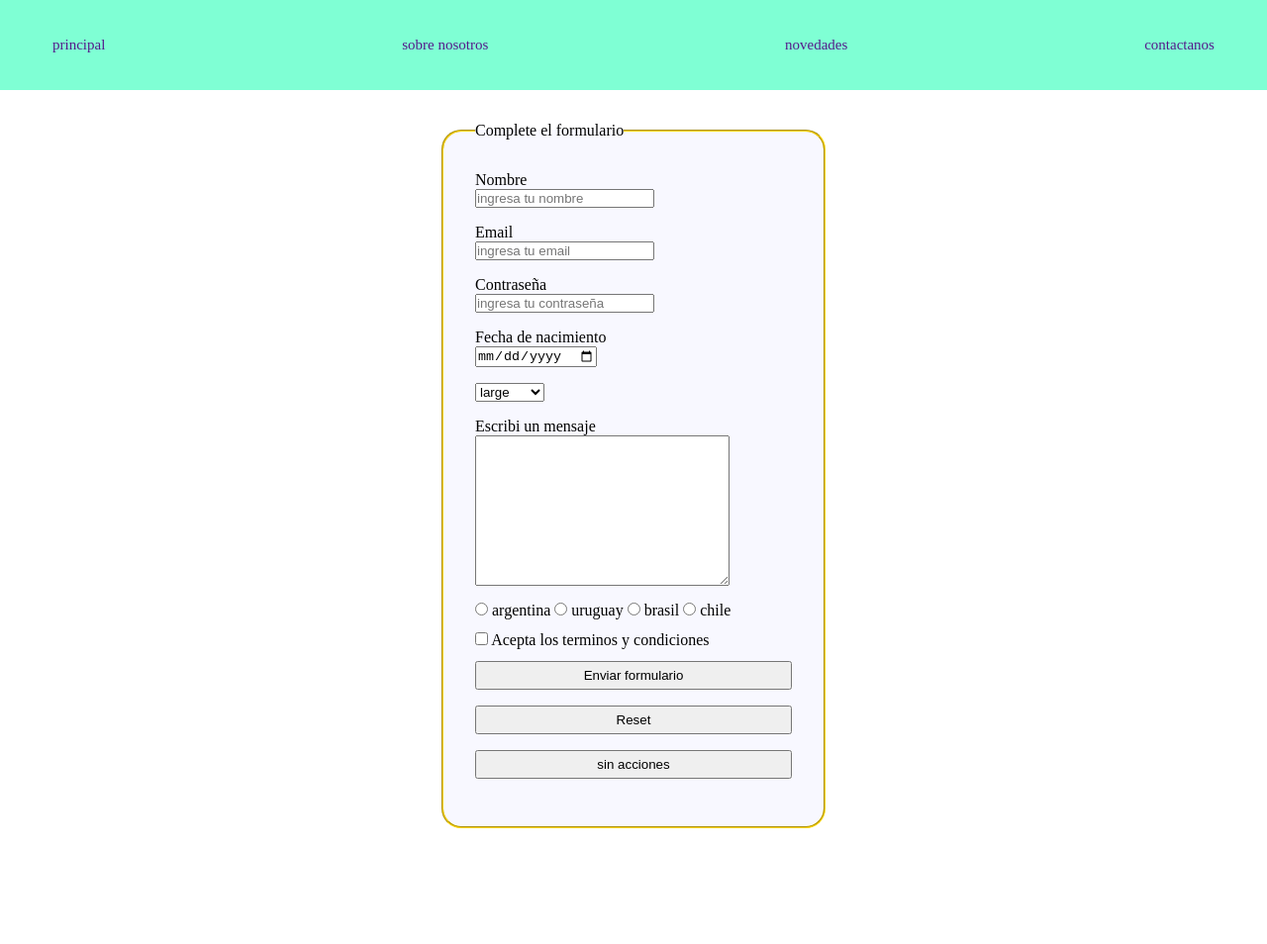
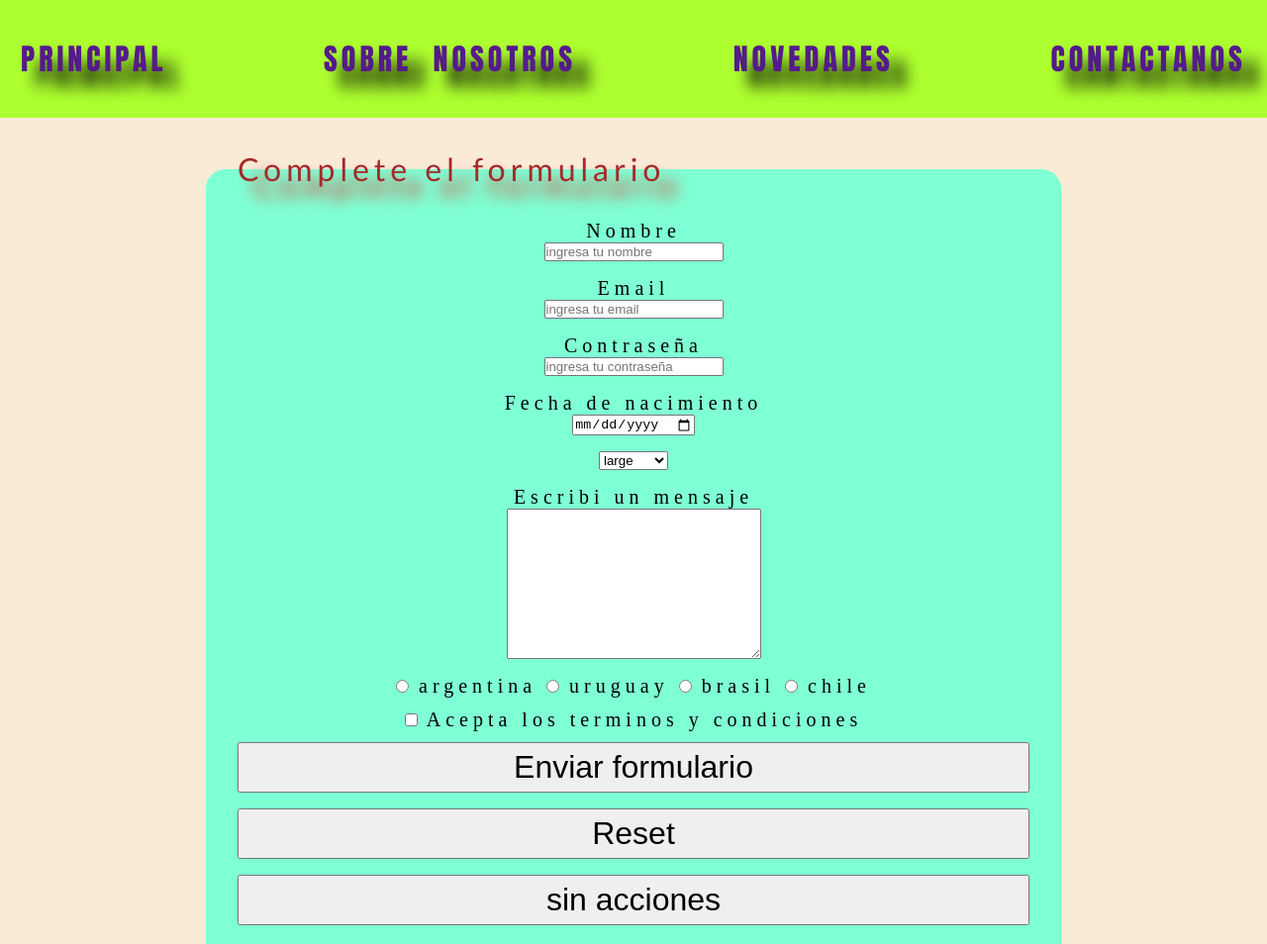
Before and after one commit to NahuelSandoval/practico7, a plain HTML site: page index.html in a window 1280 px wide. Shown: the top 954 px of the page at 99% size. Before the commit the page ends 869 px from the top, so only its background shows below. Drawn offline with Linux system fonts and the light colour scheme.

Commit message:
practico71

```diff
--- a/estilo.css
+++ b/estilo.css
@@ -2,13 +2,18 @@
     padding: 0;
     margin: 0;
     text-decoration: none;
-
+}
+/* ---------celuuuu-------- */
+nav{
+    display: flex;
+    flex-direction: column;
 }
 ul{
     background-color: aquamarine;
     font-size: 0;
     list-style: none;
-    padding: 2rem;
+    padding-top: 2rem;
+    padding-bottom: 2rem;
     display: flex;
     flex-direction: row;
     justify-content: space-between;
@@ -74,3 +79,62 @@ input,select,textarea{
     color: red;
     font-family: 'Franklin Gothic Medium', 'Arial Narrow', Arial, sans-serif;
 }
+/* --------tablettttt---------- */
+@media (min-width:768px){
+    .campos{
+        width: 30rem;
+        background-color: aquamarine;
+        align-items: center;
+        border-style: none;
+        font-size: 20px;
+        letter-spacing: 5px;
+    }
+        ul{
+            background-color: yellow;
+        }
+        body{background-color: grey
+            }
+            a{
+                font-size: 20px;
+                font-family: 'Gill Sans', 'Gill Sans MT', Calibri, 'Trebuchet MS', sans-serif;
+                text-transform: uppercase;
+            }
+            legend{
+                font-size: 2rem;
+                color: rgb(122, 41, 41);
+            }
+            .botones input{
+                                font-size: 2rem;
+                        }
+                        .botones input:hover{
+                            background-color: yellow;
+                            color: black;
+                        }
+}
+/*-------------pantallas------------- */
+@media(min-width:992px){
+    ul{
+        background-color: greenyellow;
+    }
+        a{
+        font-size: 30px;
+        font-family: Impact, Haettenschweiler, 'Arial Narrow Bold', sans-serif ;
+    word-spacing: 10px;
+    letter-spacing: 4px;
+    text-shadow: 1rem 1rem 1rem black;
+    }
+    body{
+        background-color: antiquewhite;
+    }
+    .campos{
+        width: 50rem;
+
+    }
+    legend{
+        color: brown;
+        font-family: 'Gill Sans', 'Gill Sans MT', Calibri, 'Trebuchet MS', sans-serif;
+        text-shadow: 1rem 1rem 1rem red;
+    }
+
+
+}
```
